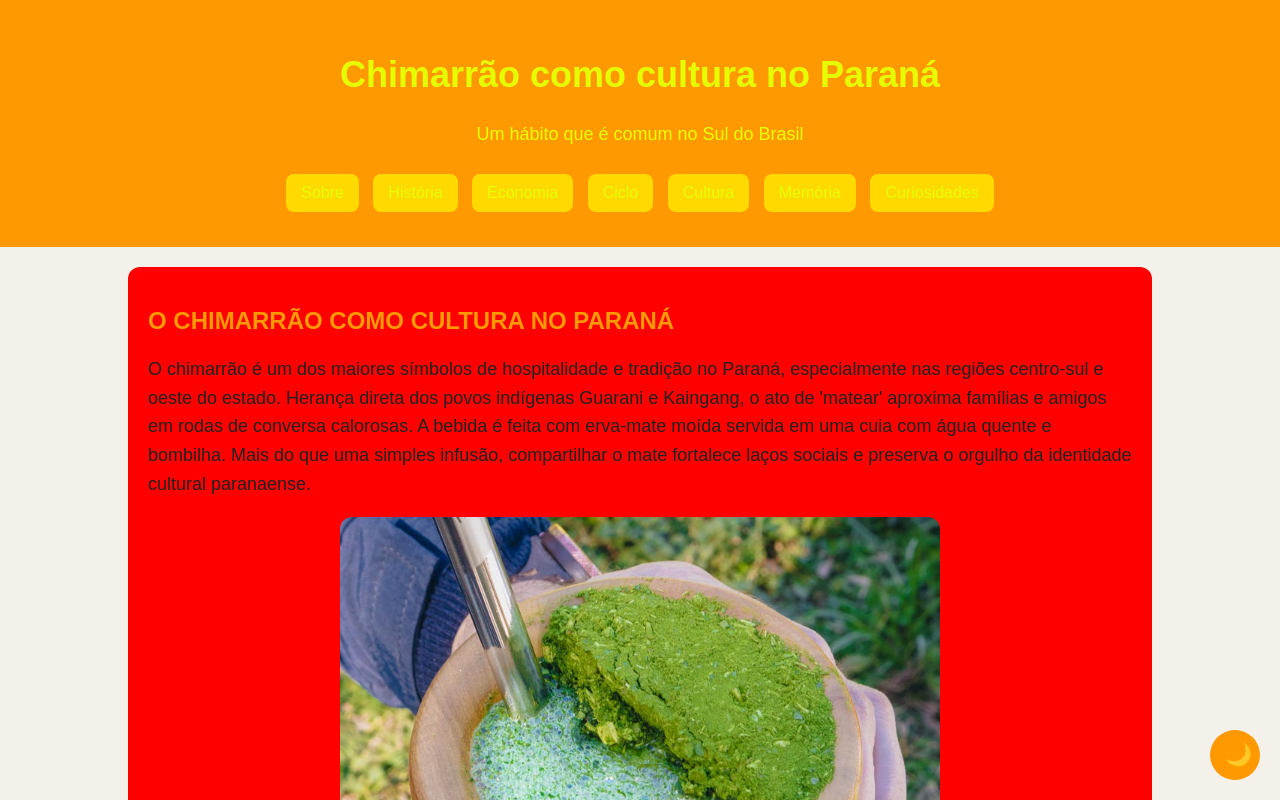
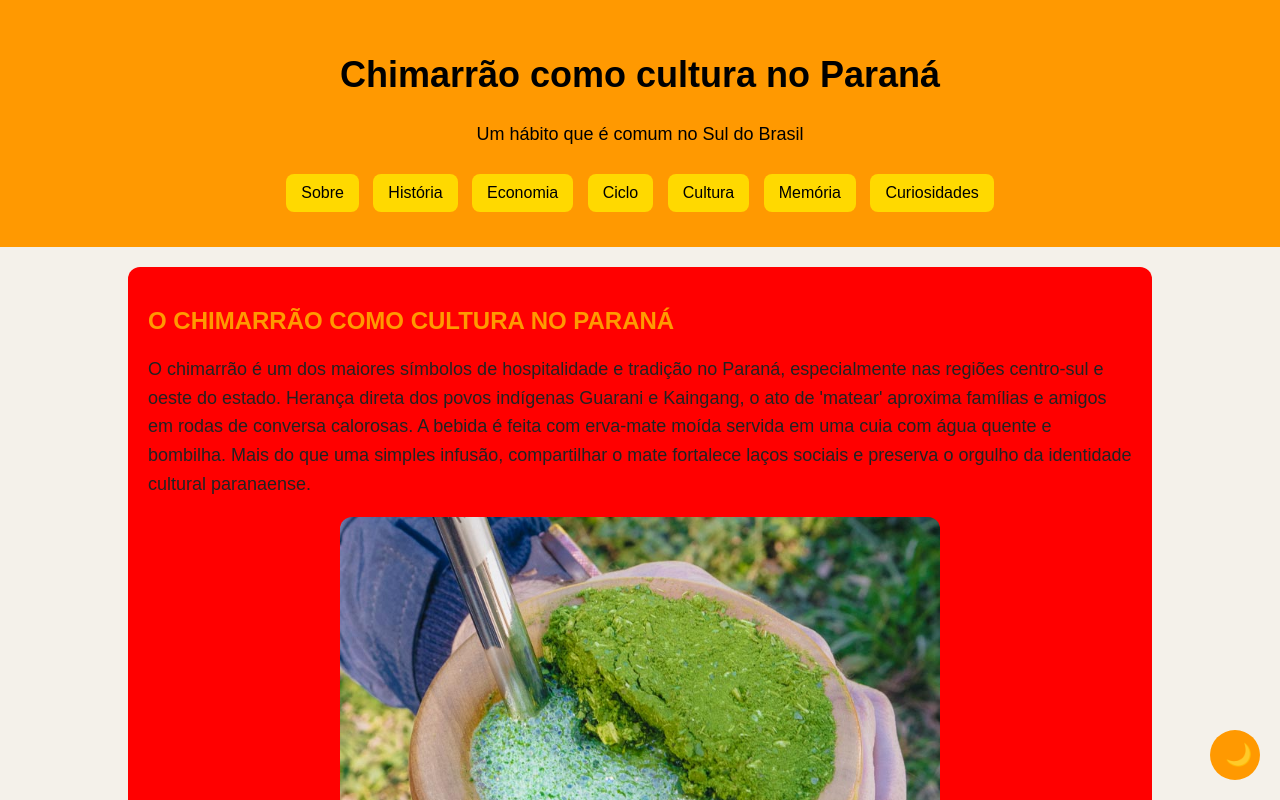
Before and after one commit to migueloliveira08-a11y/Arte_Paranaense, a plain HTML site: page index.html in a window 1280 px wide. Shown: the top 800 px of the page. Drawn offline with Linux system fonts and the light colour scheme.

Commit message:
atualizei o style

```diff
--- a/style.css
+++ b/style.css
@@ -3,10 +3,10 @@
   --cor-texto:#222222;
   --cor-principal:#ff9901;
   --cor-secundaria:#ffd900;
-  --cor-card:#ff6600;
+  --cor-card:#ff5e00;
   --cor-superfice:rgb(255, 0, 0);
-  --cor-rodape:#ff056d;
-  --cor-clara:rgb(229, 255, 0);
+  --cor-rodape:#ff5405;
+  --cor-clara:rgb(0, 0, 0);
   --cor-legenda:#5e5e5e;
 }
 
```
